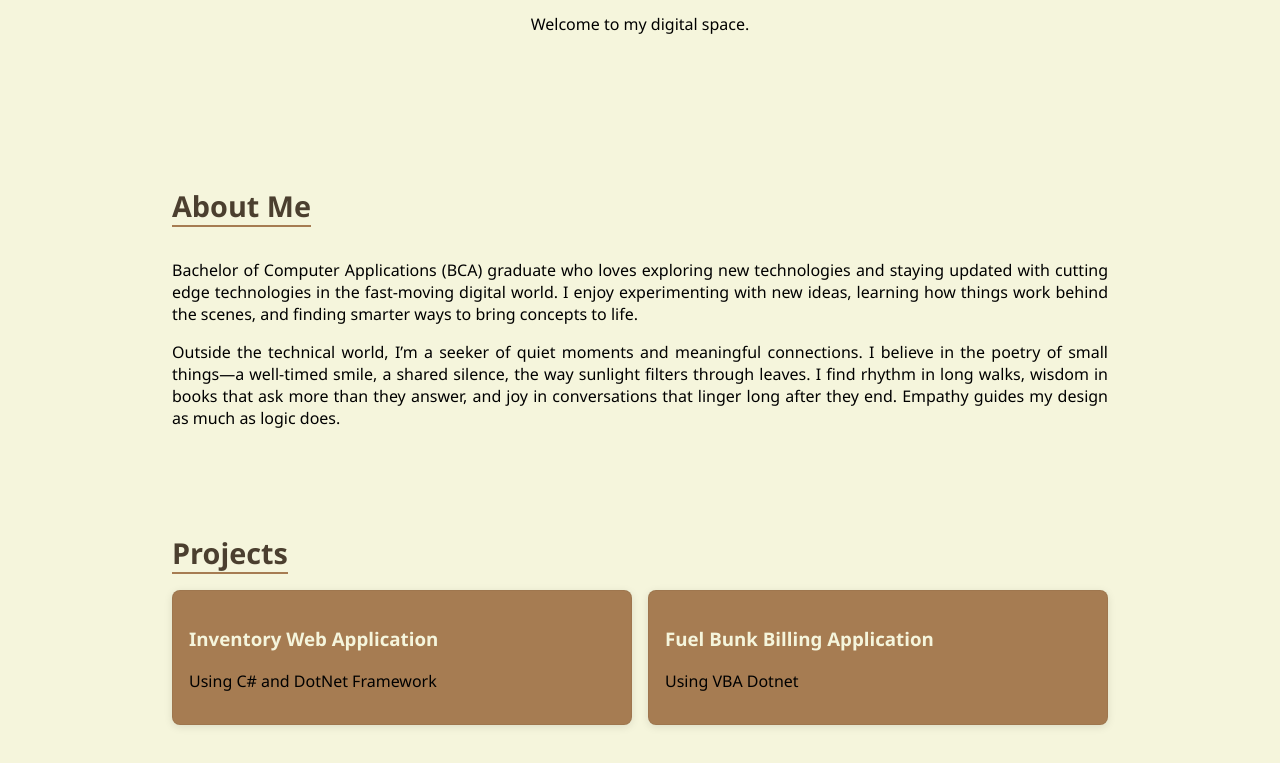
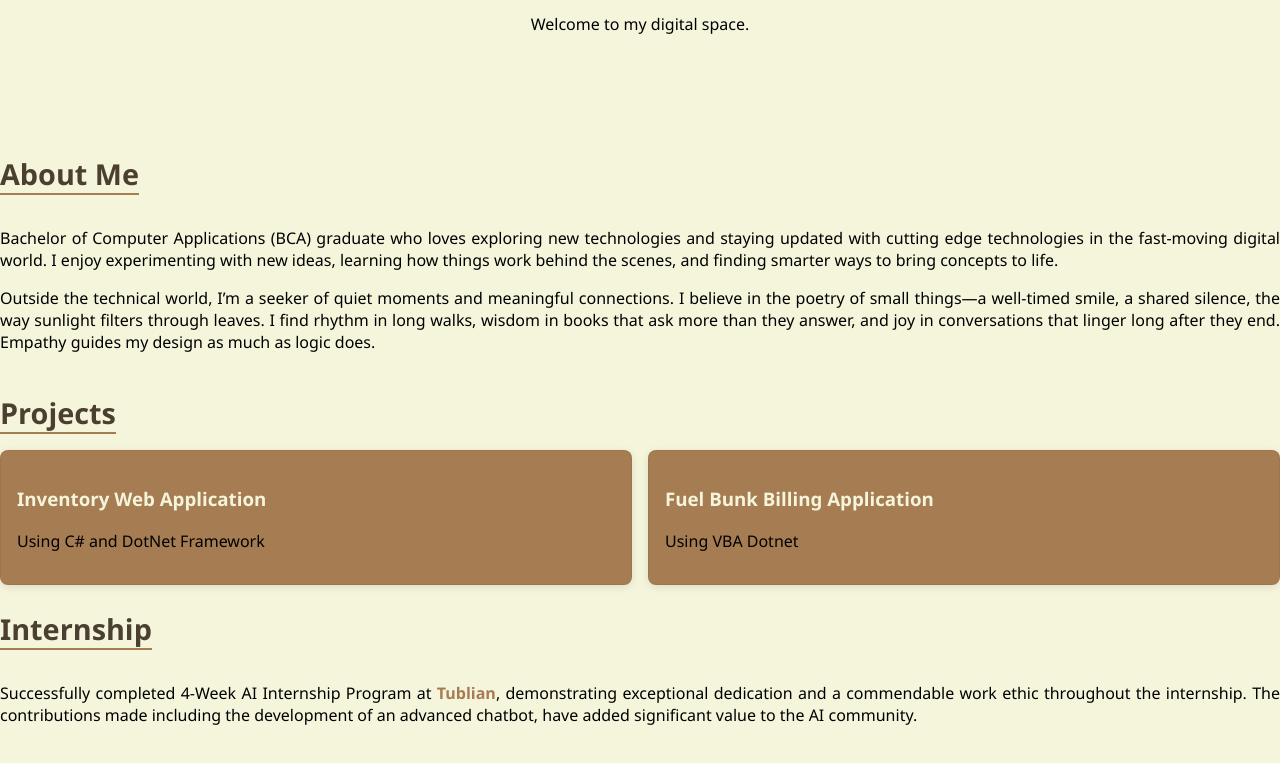
Before and after one commit to faarish/faarish.github.io, a plain HTML site: page index.html in a window 1280 px wide. Shown: the part 245-1008 px from the top of the page. Drawn offline with Linux system fonts and the light colour scheme; no server answers.

Commit message:
Update style.css

```diff
--- a/style.css
+++ b/style.css
@@ -1,9 +1,3 @@
-html {
-  scroll-behavior: smooth;
-}
-
-
-
 * {
   box-sizing: border-box;
 }
@@ -46,7 +40,6 @@ body {
   transition: background-color 0.5s ease, color 0.5s ease;
   color: var(--text);
   scroll-behavior: smooth;
-  transition: background-color 0.3s, color 0.3s;
 }
 
 header {
@@ -118,19 +111,6 @@ p {
   color: var(--para-color);
 }
 
-section {
-  padding: 2rem;
-  max-width: 1000px;
-  margin: auto;
-  opacity: 0;
-  transform: translateY(40px);
-  transition: opacity 0.8s ease, transform 0.8s ease;
-}
-
-section.visible {
-  opacity: 1;
-  transform: translateY(0);
-}
 
 section h2 {
   font-size: 1.8rem;
@@ -216,19 +196,6 @@ body.dark a {
 body.dark a:hover {
   color: var(--hover);
 }
-
-.bar div {
-  background: var(--accent);
-  height: 100%;
-  width: 0; /* start empty */
-  border-radius: 5px;
-  transition: width 1.2s ease-in-out;
-}
-
-.skill-bar.visible .bar div {
-  width: inherit; /* animate to set width */
-}
-
 
 form{
   padding: 0;
```
